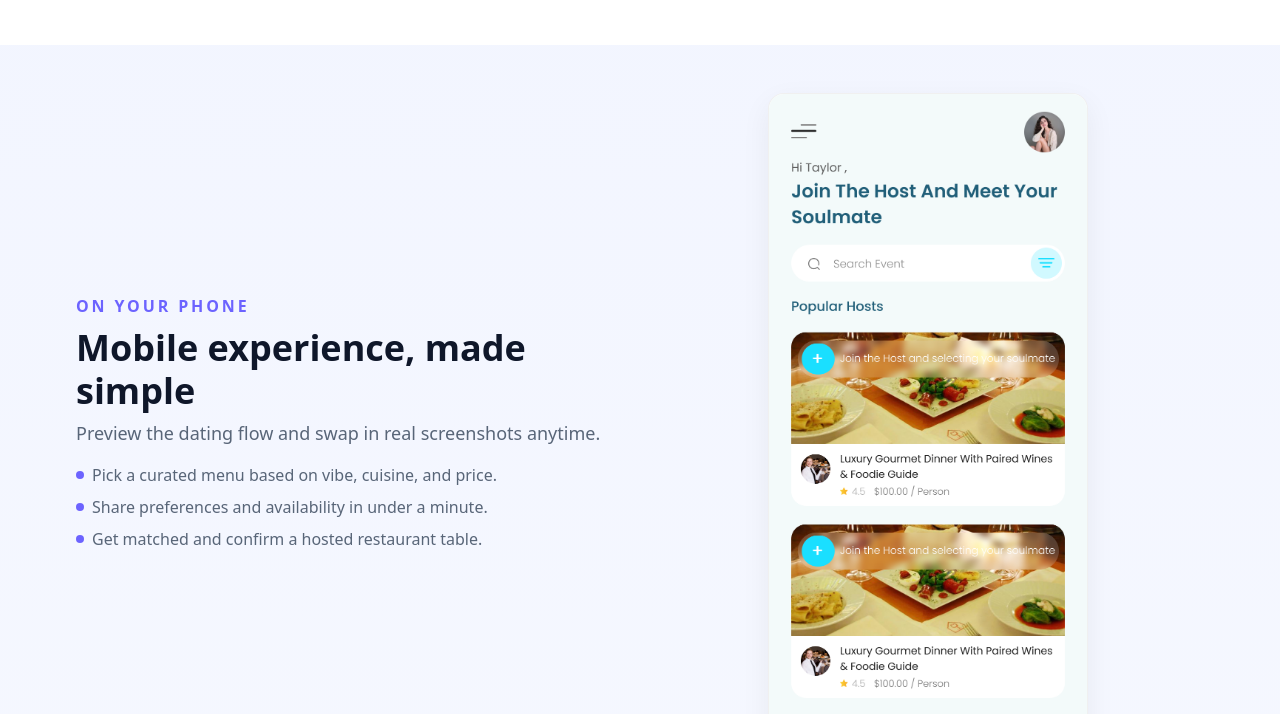
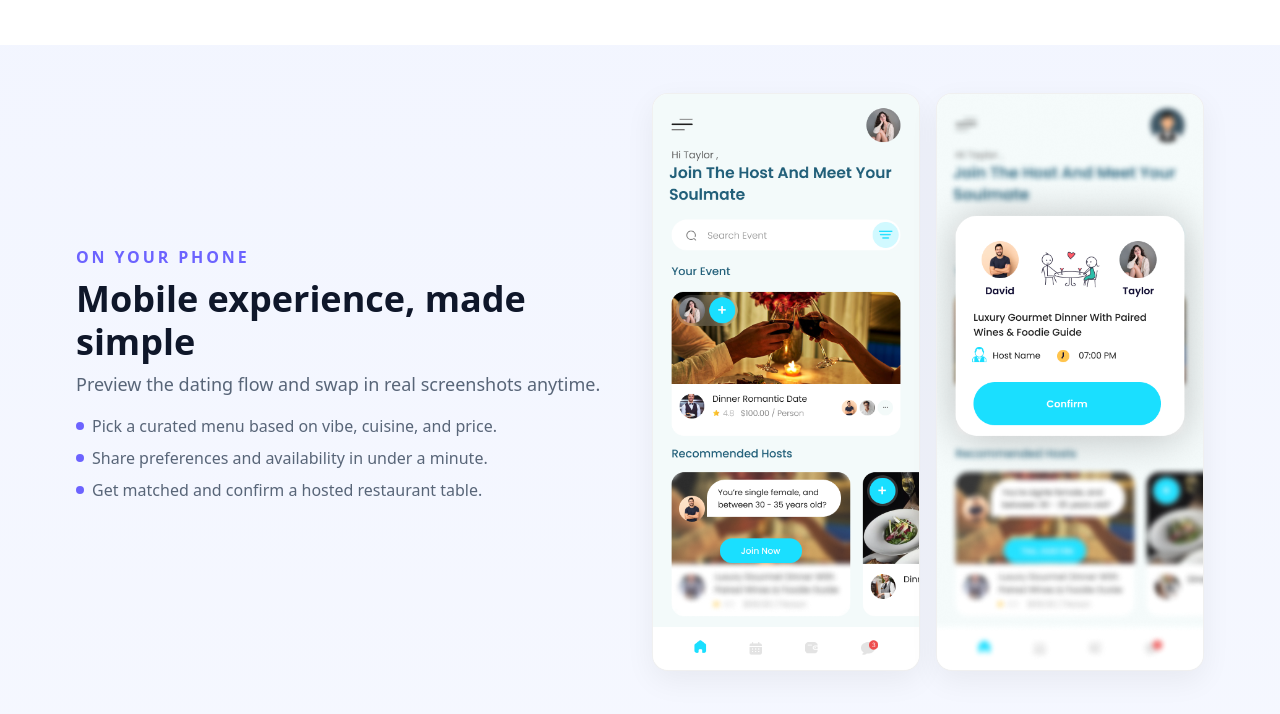
Before and after one commit to hoanganhcit/checify-ui, a plain HTML site: page checify/index.html in a window 1280 px wide. Shown: the part 1300-2014 px from the top of the page. Drawn offline with nearby package versions, Linux system fonts and the light colour scheme.

Commit message:
new landing

```diff
--- a/checify/index.html
+++ b/checify/index.html
@@ -170,12 +170,18 @@
                     </ul>
                 </div>
                 <div class="col-lg-6">
-                    <div class="row g-3">
-                        <div class="col-12">
-                            <div class="mx-auto" style="max-width: 320px;">
-                                <div class="position-relative bg-white shadow-soft ring rounded-4 overflow-hidden"
-                                    style="aspect-ratio:9/19">
-                                    <img src="img/Home.png" alt="">
+                    <div class="row g-3 d-flex align-items-center">
+                        <div class="col-6">
+                            <div class="mx-auto">
+                                <div class="position-relative bg-white shadow-soft ring rounded-4 overflow-hidden">
+                                    <img src="img/Add Me.png" alt="">
+                                </div>
+                            </div>
+                        </div>
+                         <div class="col-6">
+                            <div class="mx-auto">
+                                <div class="position-relative bg-white shadow-soft ring rounded-4 overflow-hidden">
+                                    <img src="img/Confirm Add Me.png" alt="">
                                 </div>
                             </div>
                         </div>
```
Also changed, not shown: checify/img/Add Me.png (added), checify/img/Confirm Add Me.png (added), checify/img/Event Running Detail.png (added), checify/img/New User Join.png (added).
